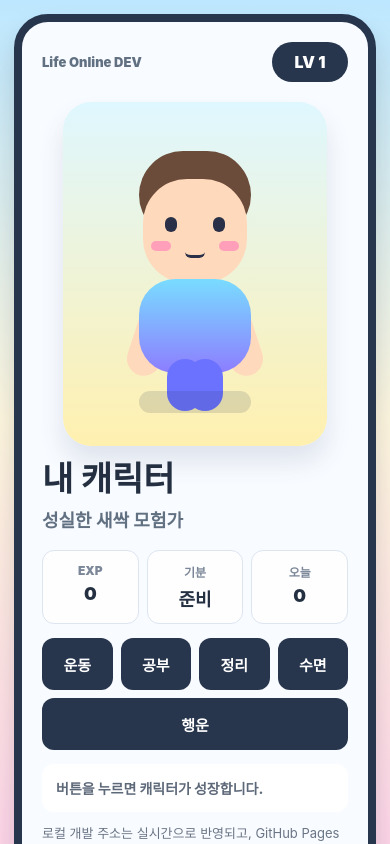
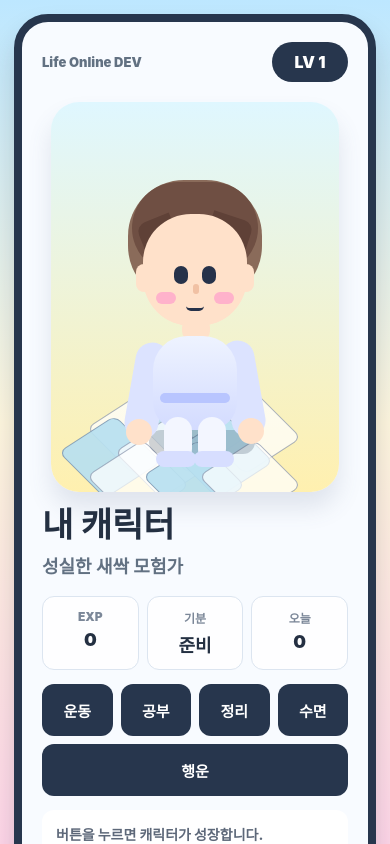
Before and after one commit to jeon-stat/Life-Online, a React Native app: screen / in a window 390 px wide. Built offline with nearby package versions, Linux system fonts and the light colour scheme.

Commit message:
Refine character scene and add 3x3 floor grid

```diff
--- a/App.js
+++ b/App.js
@@ -1,6 +1,6 @@
 import { StatusBar } from "expo-status-bar";
 import { LinearGradient } from "expo-linear-gradient";
-import { useMemo, useState } from "react";
+import { useState } from "react";
 import {
   Platform,
   Pressable,
@@ -12,11 +12,10 @@ import {
 } from "react-native";
 
 import { ACTION_LIST, applyAction, createGameState } from "./src/game.js";
+import { CHARACTER_PARTS, FLOOR_TILES } from "./src/scene.js";
 
 export default function App() {
   const [state, setState] = useState(() => createGameState());
-
-  const titleText = useMemo(() => state.title, [state.title]);
 
   return (
     <LinearGradient colors={["#bde7ff", "#fff7df", "#ffd6e9"]} style={styles.background}>
@@ -32,31 +31,60 @@ export default function App() {
 
             <View style={styles.hero}>
               <LinearGradient colors={["#dff7ff", "#fff0af"]} style={styles.characterCard}>
-                <View accessibilityLabel="귀여운 3D 사람 캐릭터" style={styles.characterWrap}>
-                  <View style={styles.hair} />
-                  <View style={styles.head} />
-                  <View style={[styles.eye, styles.eyeLeft]} />
-                  <View style={[styles.eye, styles.eyeRight]} />
-                  <View style={[styles.cheek, styles.cheekLeft]} />
-                  <View style={[styles.cheek, styles.cheekRight]} />
-                  <View style={styles.smile} />
-                  <View style={[styles.arm, styles.armLeft]} />
-                  <View style={[styles.arm, styles.armRight]} />
-                  <LinearGradient colors={["#79dcff", "#8d7dff"]} style={styles.body} />
-                  <View style={[styles.leg, styles.legLeft]} />
-                  <View style={[styles.leg, styles.legRight]} />
-                  <View style={styles.shadow} />
+                <View accessibilityLabel={"\\uADC0\\uC5EC\\uC6B4 3D \\uC0AC\\uB78C \\uCE90\\uB9AD\\uD130"} style={styles.sceneWrap}>
+                  <View style={styles.floorGroup}>
+                    {FLOOR_TILES.map((tile) => (
+                      <View
+                        key={tile.id}
+                        style={[
+                          styles.floorTile,
+                          tile.tone === "mid" ? styles.floorTileMid : styles.floorTileLight,
+                          { left: 110 + tile.x, top: 18 + tile.y },
+                        ]}
+                      />
+                    ))}
+                    <View style={styles.floorShadow} />
+                  </View>
+
+                  <View style={styles.characterWrap}>
+                    {CHARACTER_PARTS.includes("backHair") && <View style={styles.backHair} />}
+                    {CHARACTER_PARTS.includes("hairCap") && <View style={styles.hairCap} />}
+                    {CHARACTER_PARTS.includes("bangLeft") && <View style={styles.bangLeft} />}
+                    {CHARACTER_PARTS.includes("bangRight") && <View style={styles.bangRight} />}
+                    {CHARACTER_PARTS.includes("head") && <View style={styles.head} />}
+                    {CHARACTER_PARTS.includes("earLeft") && <View style={styles.earLeft} />}
+                    {CHARACTER_PARTS.includes("earRight") && <View style={styles.earRight} />}
+                    <View style={[styles.eye, styles.eyeLeft]} />
+                    <View style={[styles.eye, styles.eyeRight]} />
+                    <View style={[styles.cheek, styles.cheekLeft]} />
+                    <View style={[styles.cheek, styles.cheekRight]} />
+                    <View style={styles.nose} />
+                    <View style={styles.smile} />
+                    {CHARACTER_PARTS.includes("neck") && <View style={styles.neck} />}
+                    {CHARACTER_PARTS.includes("armLeft") && <View style={styles.armLeft} />}
+                    {CHARACTER_PARTS.includes("armRight") && <View style={styles.armRight} />}
+                    {CHARACTER_PARTS.includes("handLeft") && <View style={styles.handLeft} />}
+                    {CHARACTER_PARTS.includes("handRight") && <View style={styles.handRight} />}
+                    {CHARACTER_PARTS.includes("body") && (
+                      <LinearGradient colors={["#eef3ff", "#d3dbff"]} style={styles.body} />
+                    )}
+                    {CHARACTER_PARTS.includes("belt") && <View style={styles.belt} />}
+                    {CHARACTER_PARTS.includes("legLeft") && <View style={styles.legLeft} />}
+                    {CHARACTER_PARTS.includes("legRight") && <View style={styles.legRight} />}
+                    {CHARACTER_PARTS.includes("shoeLeft") && <View style={styles.shoeLeft} />}
+                    {CHARACTER_PARTS.includes("shoeRight") && <View style={styles.shoeRight} />}
+                  </View>
                 </View>
               </LinearGradient>
             </View>
 
-            <Text style={styles.heading}>내 캐릭터</Text>
-            <Text style={styles.subtitle}>{titleText}</Text>
+            <Text style={styles.heading}>{"\uB0B4 \uCE90\uB9AD\uD130"}</Text>
+            <Text style={styles.subtitle}>{state.title}</Text>
 
             <View style={styles.statsRow}>
               <StatCard label="EXP" value={String(state.exp)} />
-              <StatCard label="기분" value={state.mood} />
-              <StatCard label="오늘" value={String(state.count)} />
+              <StatCard label={"\uAE30\uBD84"} value={state.mood} />
+              <StatCard label={"\uC624\uB298"} value={String(state.count)} />
             </View>
 
             <View style={styles.actionsGrid}>
@@ -76,7 +104,7 @@ export default function App() {
 
             <Text style={styles.logText}>{state.log}</Text>
             <Text style={styles.helperText}>
-              로컬 개발 주소는 실시간으로 반영되고, GitHub Pages 주소는 push 후 자동 갱신됩니다.
+              {"\uB85C\uCEEC \uAC1C\uBC1C \uC8FC\uC18C\uB294 \uC2E4\uC2DC\uAC04\uC73C\uB85C \uBC18\uC601\uB418\uACE0, GitHub Pages \uC8FC\uC18C\uB294 push \uD6C4 \uC790\uB3D9 \uAC31\uC2E0\uB429\uB2C8\uB2E4."}
             </Text>
           </View>
         </ScrollView>
@@ -95,6 +123,10 @@ function StatCard({ label, value }) {
   );
 }
 
+const skin = "#ffe1ca";
+const line = "#26324a";
+const hair = "#6f4f43";
+
 const styles = StyleSheet.create({
   background: {
     flex: 1,
@@ -110,7 +142,7 @@ const styles = StyleSheet.create({
   appShell: {
     width: "100%",
     maxWidth: 402,
-    minHeight: Platform.select({ web: 780, default: "100%" }),
+    minHeight: Platform.select({ web: 808, default: "100%" }),
     alignSelf: "center",
     padding: 20,
     borderRadius: 34,
@@ -153,123 +185,278 @@ const styles = StyleSheet.create({
     paddingBottom: 10,
   },
   characterCard: {
-    width: 264,
-    minHeight: 344,
+    width: 288,
+    minHeight: 390,
     borderRadius: 28,
-    justifyContent: "center",
+    justifyContent: "flex-end",
     alignItems: "center",
+    overflow: "hidden",
     shadowColor: "#4e5f7d",
     shadowOpacity: 0.14,
     shadowRadius: 24,
     shadowOffset: { width: 0, height: 16 },
   },
+  sceneWrap: {
+    width: "100%",
+    height: 360,
+    position: "relative",
+    alignItems: "center",
+    justifyContent: "flex-end",
+  },
+  floorGroup: {
+    position: "absolute",
+    width: "100%",
+    height: 180,
+    left: 0,
+    top: 250,
+    zIndex: 1,
+  },
+  floorTile: {
+    position: "absolute",
+    width: 66,
+    height: 66,
+    borderWidth: 1.5,
+    borderColor: "rgba(88, 104, 138, 0.5)",
+    transform: [{ rotate: "45deg" }, { skewX: "-12deg" }],
+    borderRadius: 8,
+  },
+  floorTileLight: {
+    backgroundColor: "rgba(255, 255, 255, 0.72)",
+  },
+  floorTileMid: {
+    backgroundColor: "rgba(184, 224, 240, 0.92)",
+  },
+  floorShadow: {
+    position: "absolute",
+    left: 98,
+    top: 48,
+    width: 106,
+    height: 24,
+    borderRadius: 999,
+    backgroundColor: "rgba(39, 54, 77, 0.22)",
+  },
   characterWrap: {
-    width: 156,
-    height: 262,
+    width: 186,
+    height: 294,
     position: "relative",
+    marginBottom: 26,
+    zIndex: 2,
   },
-  hair: {
+  backHair: {
     position: "absolute",
+    left: 26,
     top: 8,
-    left: 22,
-    width: 112,
-    height: 88,
+    width: 134,
+    height: 122,
+    borderRadius: 56,
+    backgroundColor: "#8a6b5a",
+  },
+  hairCap: {
+    position: "absolute",
+    left: 30,
+    top: 10,
+    width: 126,
+    height: 92,
     borderRadius: 48,
-    backgroundColor: "#6b4b3a",
+    backgroundColor: hair,
+  },
+  bangLeft: {
+    position: "absolute",
+    left: 38,
+    top: 46,
+    width: 36,
+    height: 32,
+    borderBottomRightRadius: 24,
+    borderTopLeftRadius: 10,
+    backgroundColor: "#5f4137",
+    transform: [{ rotate: "-22deg" }],
+  },
+  bangRight: {
+    position: "absolute",
+    right: 38,
+    top: 44,
+    width: 42,
+    height: 34,
+    borderBottomLeftRadius: 24,
+    borderTopRightRadius: 10,
+    backgroundColor: "#5f4137",
+    transform: [{ rotate: "18deg" }],
   },
   head: {
     position: "absolute",
-    top: 36,
-    left: 26,
+    left: 41,
+    top: 42,
     width: 104,
-    height: 104,
-    borderRadius: 44,
-    backgroundColor: "#ffd9bc",
+    height: 112,
+    borderRadius: 48,
+    backgroundColor: skin,
+  },
+  earLeft: {
+    position: "absolute",
+    left: 34,
+    top: 92,
+    width: 16,
+    height: 28,
+    borderRadius: 10,
+    backgroundColor: skin,
+  },
+  earRight: {
+    position: "absolute",
+    right: 34,
+    top: 92,
+    width: 16,
+    height: 28,
+    borderRadius: 10,
+    backgroundColor: skin,
   },
   eye: {
     position: "absolute",
-    top: 74,
-    width: 12,
-    height: 15,
+    top: 94,
+    width: 14,
+    height: 18,
     borderRadius: 999,
-    backgroundColor: "#293047",
+    backgroundColor: line,
   },
   eyeLeft: {
-    left: 48,
+    left: 72,
   },
   eyeRight: {
-    right: 48,
+    right: 72,
   },
   cheek: {
     position: "absolute",
-    top: 98,
+    top: 120,
     width: 20,
+    height: 12,
+    borderRadius: 999,
+    backgroundColor: "#ffb2cb",
+  },
+  cheekLeft: {
+    left: 54,
+  },
+  cheekRight: {
+    right: 54,
+  },
+  nose: {
+    position: "absolute",
+    top: 112,
+    left: 91,
+    width: 6,
     height: 10,
     borderRadius: 999,
-    backgroundColor: "#ff9fba",
-  },
-  cheekLeft: {
-    left: 34,
-  },
-  cheekRight: {
-    right: 34,
+    backgroundColor: "#f1c1a4",
   },
   smile: {
     position: "absolute",
-    top: 103,
-    left: 68,
-    width: 20,
-    height: 12,
+    top: 129,
+    left: 84,
+    width: 18,
+    height: 10,
     borderBottomWidth: 3,
-    borderBottomColor: "#293047",
+    borderBottomColor: line,
     borderRadius: 999,
   },
-  arm: {
+  neck: {
     position: "absolute",
-    top: 148,
-    width: 34,
-    height: 86,
-    borderRadius: 999,
-    backgroundColor: "#ffd9bc",
+    left: 80,
+    top: 145,
+    width: 28,
+    height: 24,
+    borderRadius: 10,
+    backgroundColor: skin,
   },
   armLeft: {
-    left: 18,
-    transform: [{ rotate: "18deg" }],
+    position: "absolute",
+    left: 28,
+    top: 170,
+    width: 34,
+    height: 98,
+    borderRadius: 20,
+    backgroundColor: "#dce3ff",
+    transform: [{ rotate: "10deg" }],
   },
   armRight: {
-    right: 18,
-    transform: [{ rotate: "-18deg" }],
+    position: "absolute",
+    right: 28,
+    top: 168,
+    width: 34,
+    height: 98,
+    borderRadius: 20,
+    backgroundColor: "#dce3ff",
+    transform: [{ rotate: "-10deg" }],
+  },
+  handLeft: {
+    position: "absolute",
+    left: 24,
+    top: 247,
+    width: 26,
+    height: 26,
+    borderRadius: 16,
+    backgroundColor: skin,
+  },
+  handRight: {
+    position: "absolute",
+    right: 24,
+    top: 246,
+    width: 26,
+    height: 26,
+    borderRadius: 16,
+    backgroundColor: skin,
   },
   body: {
     position: "absolute",
-    top: 136,
-    left: 22,
-    width: 112,
+    left: 51,
+    top: 164,
+    width: 84,
     height: 94,
-    borderRadius: 36,
+    borderRadius: 28,
+    borderTopLeftRadius: 34,
+    borderTopRightRadius: 34,
   },
-  leg: {
+  belt: {
     position: "absolute",
-    top: 216,
-    width: 36,
-    height: 52,
-    borderRadius: 18,
-    backgroundColor: "#6b72ff",
+    left: 58,
+    top: 221,
+    width: 70,
+    height: 10,
+    borderRadius: 999,
+    backgroundColor: "#b8c5ff",
   },
   legLeft: {
-    left: 50,
+    position: "absolute",
+    left: 62,
+    top: 245,
+    width: 28,
+    height: 46,
+    borderRadius: 16,
+    backgroundColor: "#f3f6ff",
   },
   legRight: {
-    right: 50,
+    position: "absolute",
+    right: 62,
+    top: 245,
+    width: 28,
+    height: 46,
+    borderRadius: 16,
+    backgroundColor: "#f3f6ff",
   },
-  shadow: {
+  shoeLeft: {
     position: "absolute",
-    left: 22,
-    bottom: -8,
-    width: 112,
-    height: 22,
-    borderRadius: 999,
-    backgroundColor: "rgba(39,54,77,0.14)",
+    left: 54,
+    top: 279,
+    width: 40,
+    height: 16,
+    borderRadius: 12,
+    backgroundColor: "#d7deff",
+  },
+  shoeRight: {
+    position: "absolute",
+    right: 54,
+    top: 279,
+    width: 40,
+    height: 16,
+    borderRadius: 12,
+    backgroundColor: "#d7deff",
   },
   heading: {
     fontSize: 34,
--- /dev/null
+++ b/src/scene.js
@@ -0,0 +1,34 @@
+export const FLOOR_LABEL = "3x3 floor grid";
+
+export const FLOOR_TILES = [
+  { id: "tile-1", x: -56, y: 0, tone: "light" },
+  { id: "tile-2", x: 0, y: 0, tone: "mid" },
+  { id: "tile-3", x: 56, y: 0, tone: "light" },
+  { id: "tile-4", x: -84, y: 24, tone: "mid" },
+  { id: "tile-5", x: -28, y: 24, tone: "light" },
+  { id: "tile-6", x: 28, y: 24, tone: "mid" },
+  { id: "tile-7", x: -56, y: 48, tone: "light" },
+  { id: "tile-8", x: 0, y: 48, tone: "mid" },
+  { id: "tile-9", x: 56, y: 48, tone: "light" },
+];
+
+export const CHARACTER_PARTS = [
+  "backHair",
+  "hairCap",
+  "bangLeft",
+  "bangRight",
+  "head",
+  "earLeft",
+  "earRight",
+  "neck",
+  "body",
+  "belt",
+  "armLeft",
+  "armRight",
+  "handLeft",
+  "handRight",
+  "legLeft",
+  "legRight",
+  "shoeLeft",
+  "shoeRight",
+];
```
Also changed, not shown: src/game.js (+14 -11 lines), 1 other file (tests, documents, lock files or other folders).
